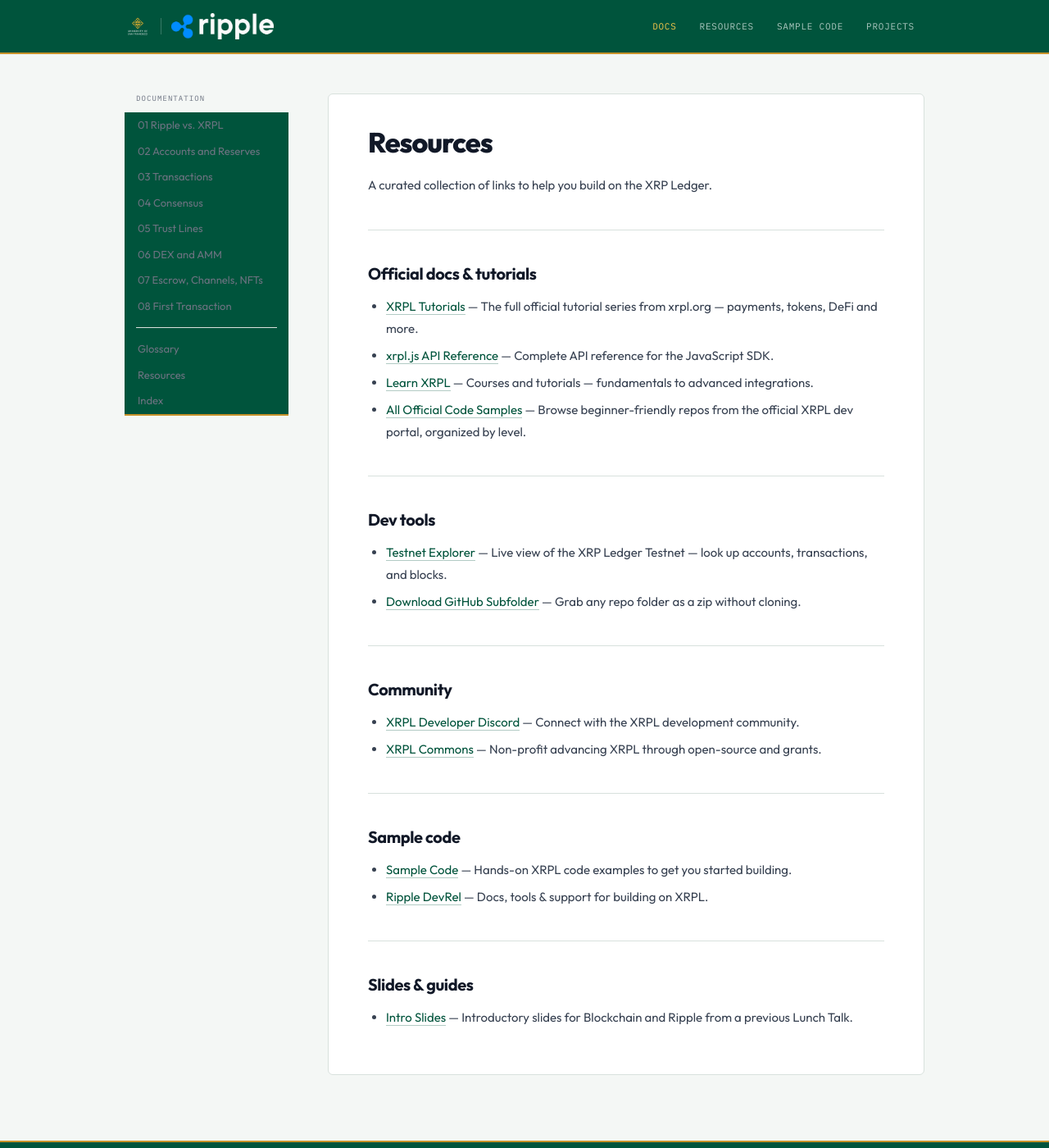
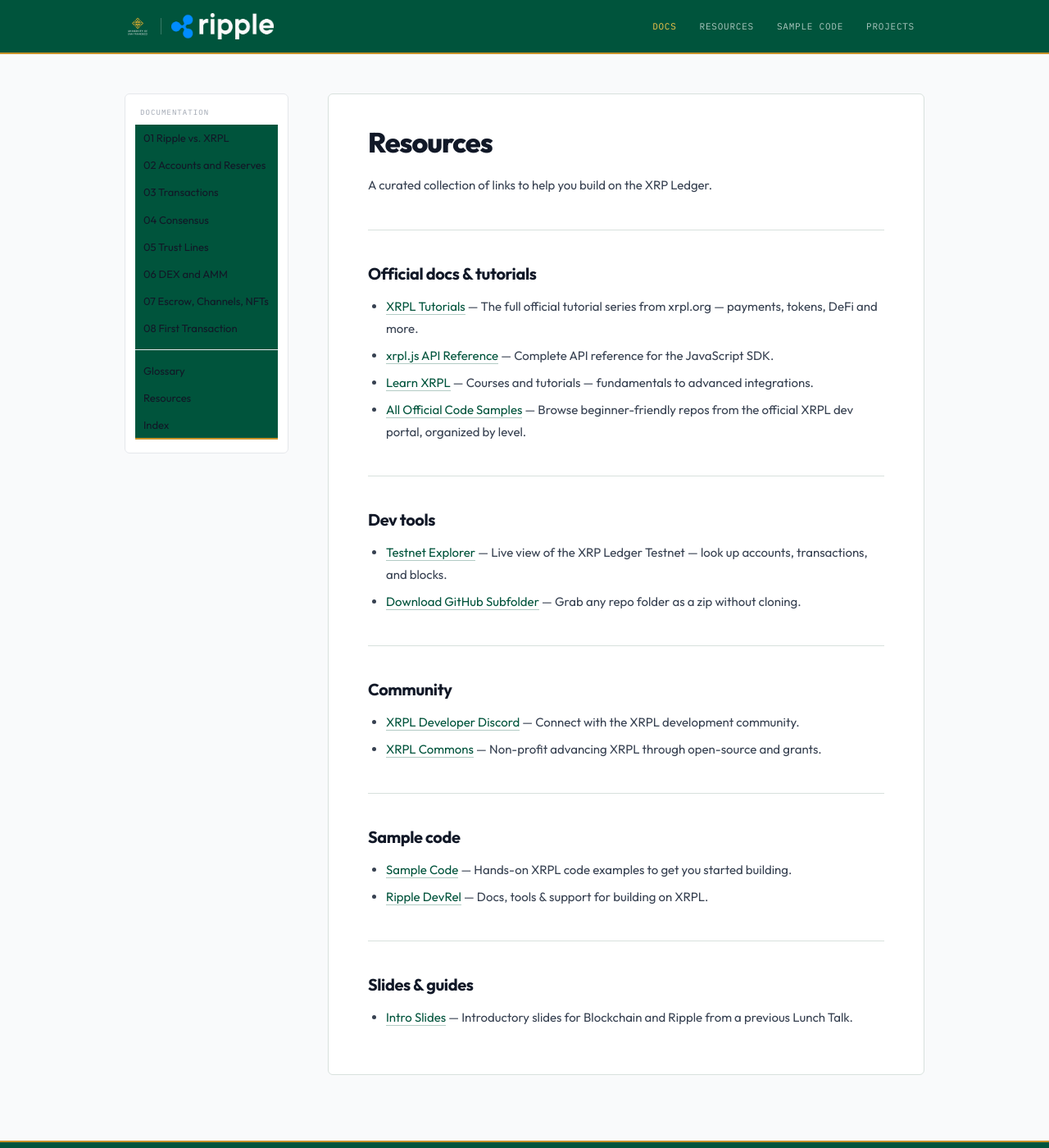
Before and after one commit to RippleXUSF/ripplexusf.github.io, a Jekyll site: the page built from docs/resources.md, in a window 1280 px wide and 1400 px high. Shown: the whole window at 82% size. Built offline with Jekyll 4.4.1, drawn with Linux system fonts in a browser that asks for light colours; our own code applies the rules of GitHub Pages for plain Markdown files.

Commit message:
fix: force white sidebar and neutral body background on docs

```diff
--- a/_layouts/docs.html
+++ b/_layouts/docs.html
@@ -27,8 +27,8 @@
     }
 
     body {
-      background: var(--bg);
-      color: var(--ink);
+      background: #f9fafb !important;
+      color: #111827;
       font-family: 'Outfit', sans-serif;
       min-height: 100vh;
     }
@@ -81,38 +81,40 @@
       align-items: start;
     }
 
-    /* SIDEBAR — borderless, left-accent pattern */
+    /* SIDEBAR */
     .docs-sidebar {
       position: sticky; top: 88px;
+      background: #ffffff !important;
+      border: 1px solid #e5e7eb !important;
+      border-radius: 6px;
+      padding: 16px 12px;
     }
     .sidebar-label {
       font-family: 'IBM Plex Mono', monospace;
       font-size: 9px; letter-spacing: 0.12em;
-      text-transform: uppercase; color: #6b7280;
-      margin-bottom: 12px;
-      padding-left: 14px;
+      text-transform: uppercase; color: #9ca3af;
+      margin-bottom: 10px;
+      padding: 0 6px;
     }
-    .sidebar-nav { display: flex; flex-direction: column; gap: 0; }
+    .sidebar-nav { display: flex; flex-direction: column; gap: 1px; }
     .sidebar-nav a {
       font-size: 13px; font-weight: 400;
-      color: #6b7280; text-decoration: none;
-      padding: 6px 10px 6px 14px;
-      border-left: 2px solid transparent;
-      transition: color 0.12s, border-color 0.12s;
-      line-height: 1.5;
+      color: #111827 !important; text-decoration: none;
+      padding: 7px 10px; border-radius: 4px;
+      transition: background 0.12s;
+      line-height: 1.4;
     }
     .sidebar-nav a:hover {
-      color: #111827;
-      border-left-color: #d1d5db;
+      background: #f9fafb !important;
     }
     .sidebar-nav a.current {
-      color: #00543c;
+      background: #f9fafb !important;
+      color: #00543c !important;
       font-weight: 600;
-      border-left-color: #00543c;
     }
     .sidebar-divider {
-      height: 1px; background: #d8e1dd;
-      margin: 10px 14px;
+      height: 1px; background: #e5e7eb;
+      margin: 8px 0;
     }
 
     /* PROSE CONTENT */
```
